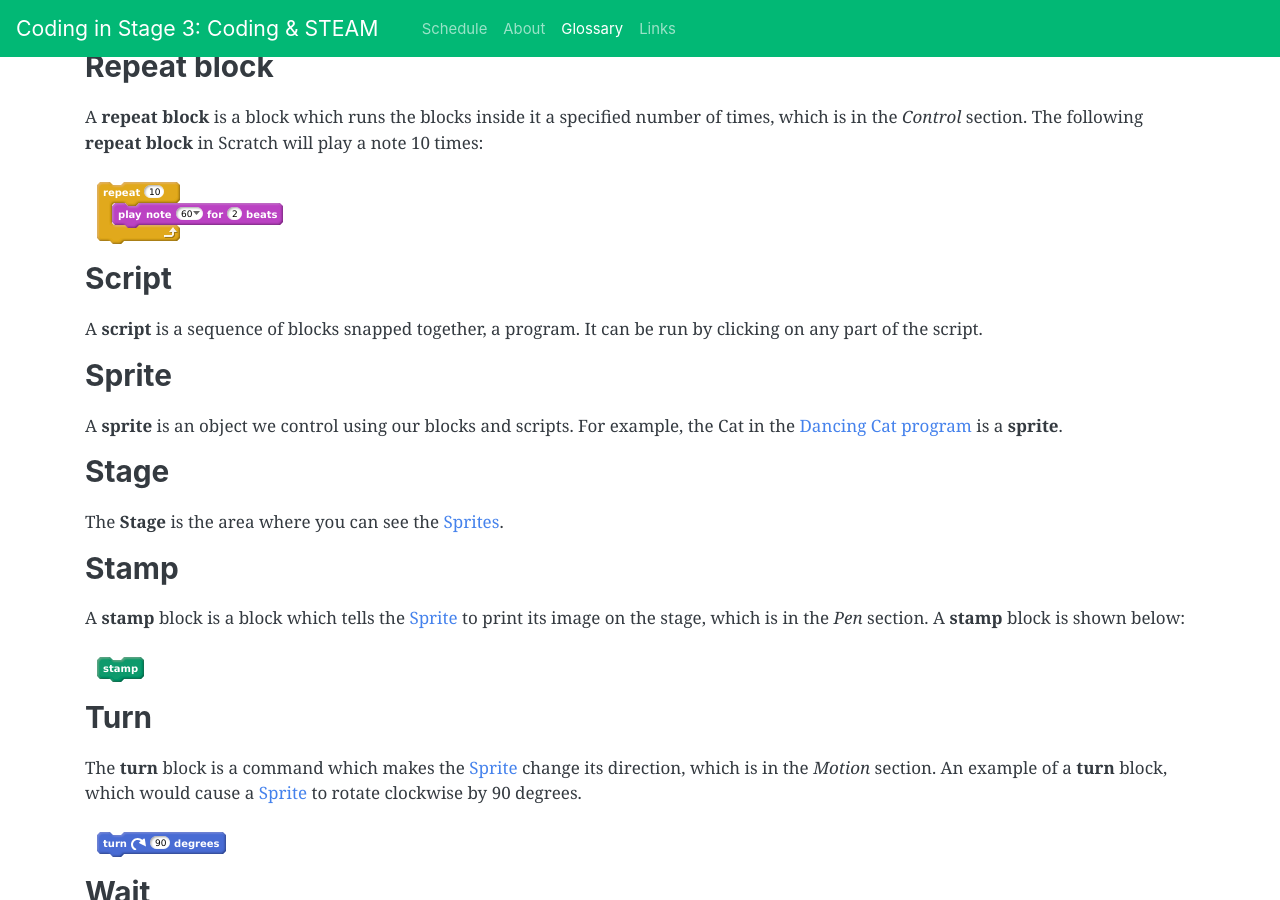
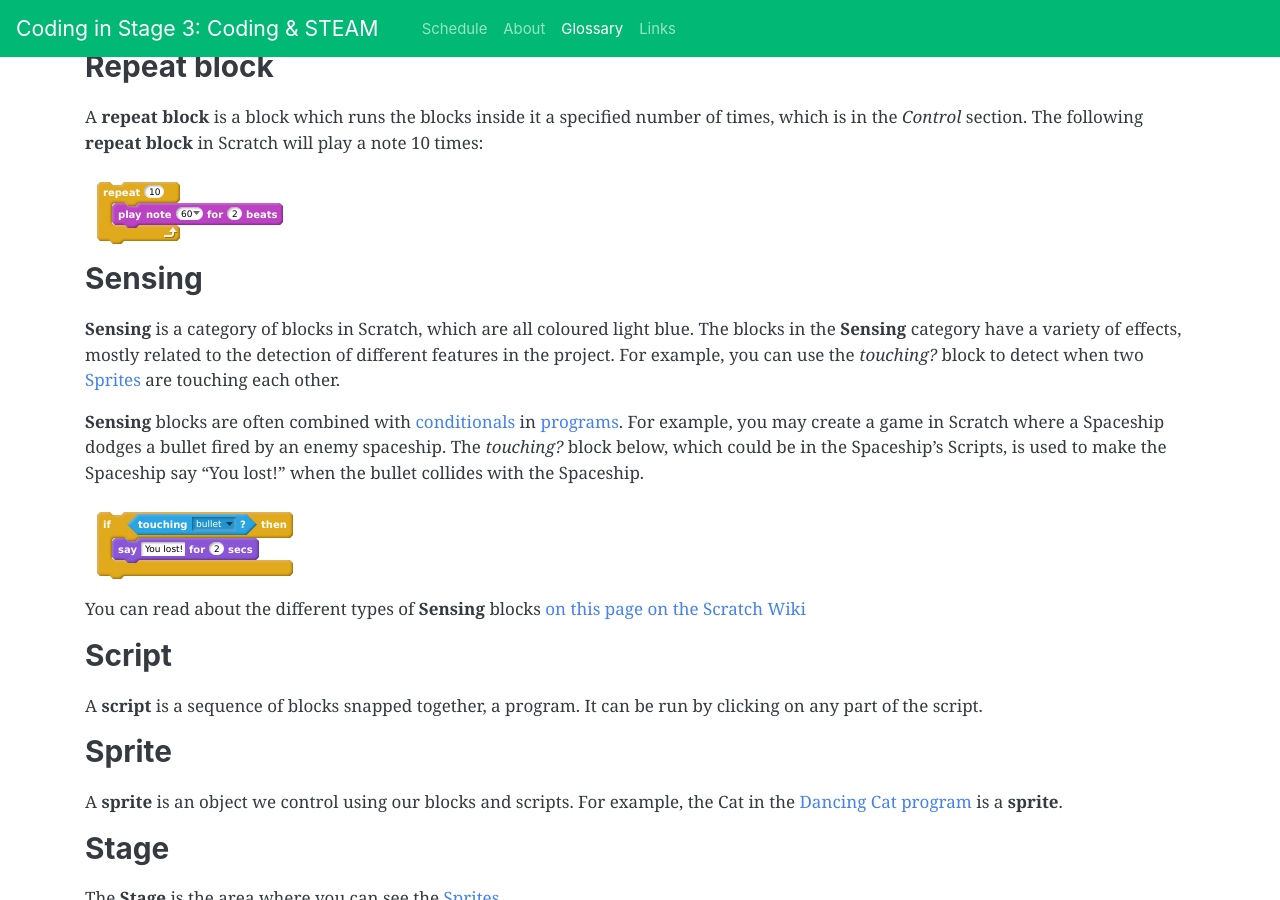
Before and after one commit to cs4s/2018, a Jekyll site: the page built from steam/glossary/index.md, in a window 1280 px wide and 900 px high, scrolled down 15582 px. Built offline with Jekyll 4.4.1, drawn with Linux system fonts in a browser that asks for light colours.

```diff
--- a/steam/glossary/index.md
+++ b/steam/glossary/index.md
@@ -725,6 +725,24 @@
 ~~~
 {: .language-scratch}
 
+### Sensing
+
+**Sensing** is a category of blocks in Scratch, which are all coloured light blue.
+The blocks in the **Sensing** category have a variety of effects, mostly related to the detection of different features in the project.
+For example, you can use the *touching?* block to detect when two [Sprites](#sprite) are touching each other.
+
+**Sensing** blocks are often combined with [conditionals](#conditionals) in [programs](#program).
+For example, you may create a game in Scratch where a Spaceship dodges a bullet fired by an enemy spaceship.
+The *touching?* block below, which could be in the Spaceship's Scripts, is used to make the Spaceship say "You lost!" when the bullet collides with the Spaceship.
+
+~~~
+if <touching [bullet v] ?> then
+	say [You lost!] for (2) secs
+end
+~~~
+{: .language-scratch}
+
+You can read about the different types of **Sensing** blocks [on this page on the Scratch Wiki](https://en.scratch-wiki.info/wiki/Sensing_Blocks){:target="_blank"}
 
 ### Script
 
```
Also changed, not shown: steam/week-8/index.md (added, +164 -0 lines).
